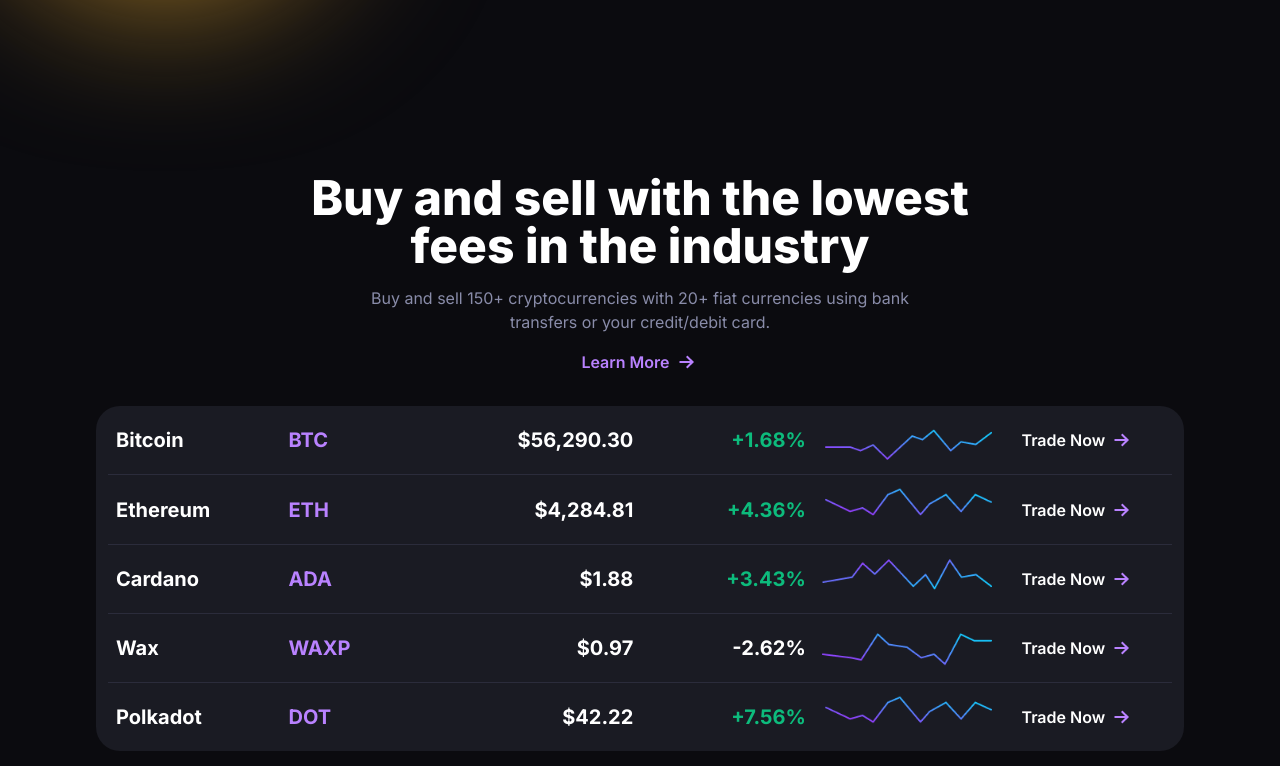
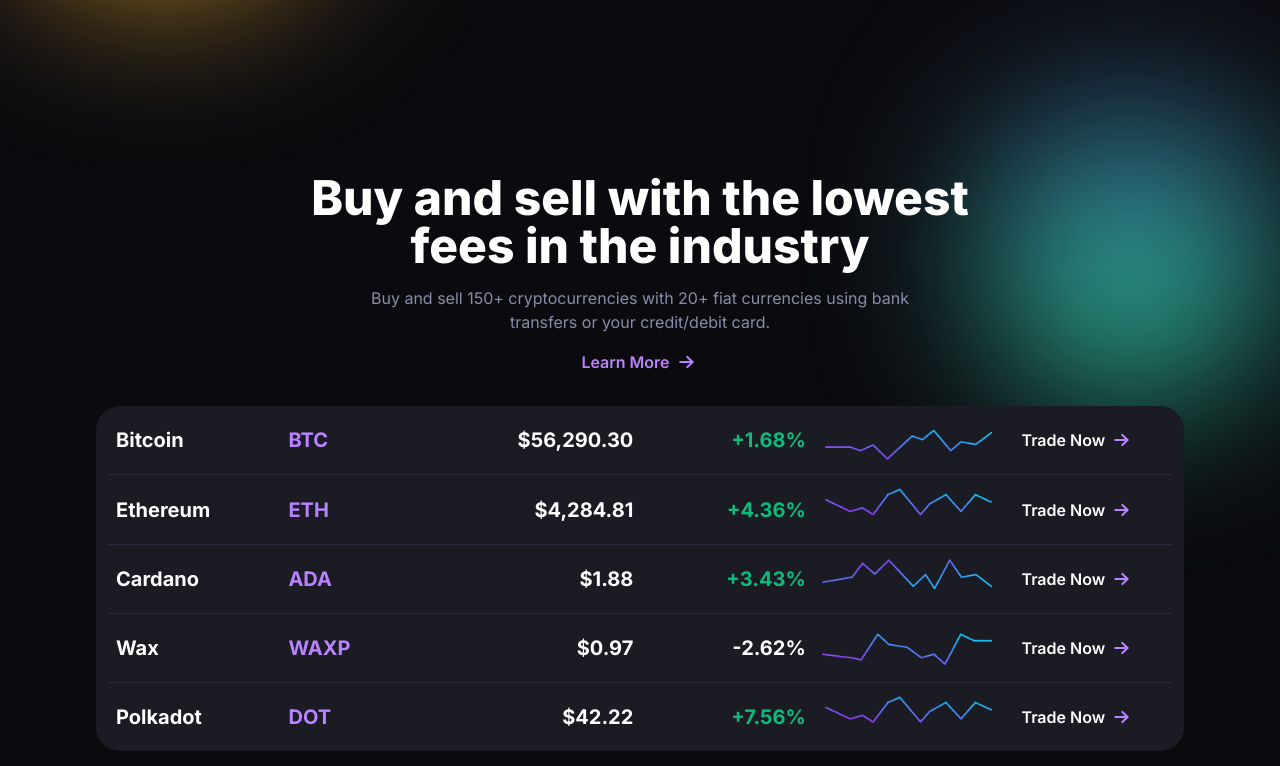
Before and after one commit to gift56/coinflip, a Vue app: page / in a window 1280 px wide. Shown: the part 1974-2740 px from the top of the page. Built offline with nearby package versions, Linux system fonts and the light colour scheme.

Commit message:
working on some updated

```diff
--- a/src/components/Exchange.vue
+++ b/src/components/Exchange.vue
@@ -1,6 +1,6 @@
 <template>
   <section class="w-full relative">
-    <div class="container">
+    <div class="container relative z-10">
       <div class="flex flex-col items-center justify-center gap-8 py-20 w-full">
         <div class="flex flex-col items-center justify-center gap-4 w-full">
           <h3
@@ -89,7 +89,7 @@
       </div>
     </div>
     <div
-      class="w-[350px] h-[350px] bg-orangeBg rounded-full absolute"
+      class="w-[150px] h-[150px] md:w-[300px] md:h-[300px] bg-blueLinearBg rounded-full absolute top-[-10%] lg:top-0 right-0 blur-[80px]"
     ></div>
   </section>
 </template>
--- a/tailwind.config.js
+++ b/tailwind.config.js
@@ -19,6 +19,7 @@
           "linear-gradient(180deg, rgba(24, 75, 255, 0.00) 0%, #174AFF 100%)",
         footerlightBlueBg: "linear-gradient(180deg, #2C4982 0%, #2CD095 100%)",
         orangeBg: "linear-gradient(180deg, #82392C 0%, #D0A22C 100%)",
+        blueLinearBg: "linear-gradient(180deg, #2C4982 0%, #2CD095 100%)",
       },
       boxShadow: {
         inputshad:
```
